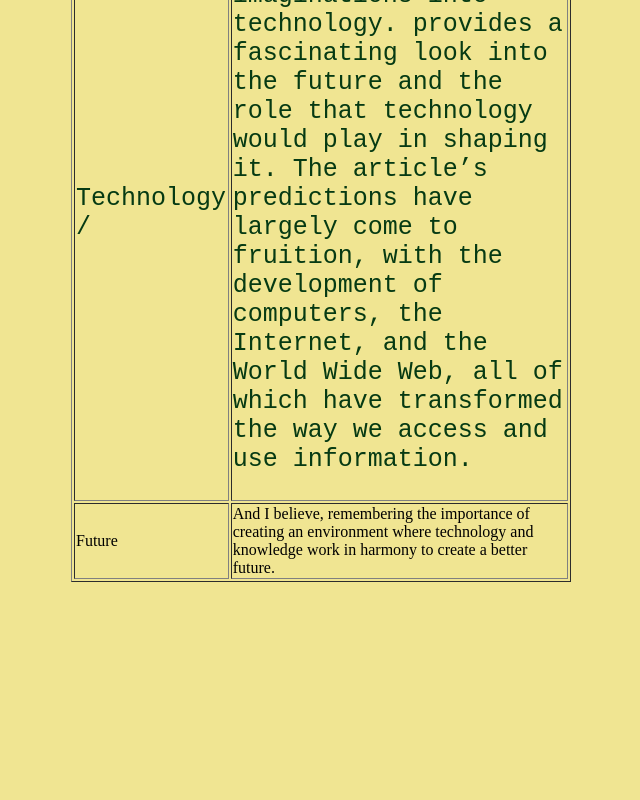
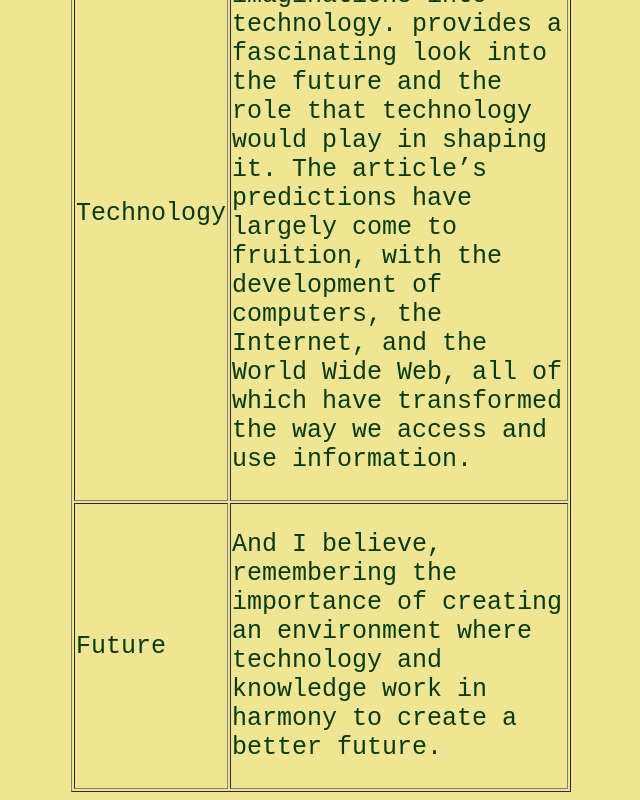
Before and after one commit to esmeraldahan/esmeraldahan.github.io, a plain HTML site: page index.html in a window 1280 px wide. Shown: the part 1785-2585 px from the top of the page, without its empty margins (319-959 px from the left). Before the commit the page ends 2375 px from the top, so only its background shows below. Drawn offline with Linux system fonts and the light colour scheme.

Commit message:
Update index.html

```diff
--- a/index.html
+++ b/index.html
@@ -94,7 +94,7 @@
                 </tr>
                 <tr>
                  <td>
-                       <p>Memex </p>
+                       <p>Memex</p>
                  </td>
                  <td>
                        <p>Bush introduced the idea of the "Memex," a machine that could store and retrieve vast amounts of information, revolutionizing the way we store, process, and access information. Which is, I believe, a familiar daily-use to us right now.
@@ -102,7 +102,7 @@
                 </tr>
                 <tr>
                  <td>
-                       <p>Technology  /<p>
+                       <p>Technology</p>
                  </td>
                  <td>
                        <p>Bush made bold imaginations into technology. provides a fascinating look into the future and the role that technology would play in shaping it. The article’s predictions have largely come to fruition, with the development of computers, the Internet, and the World Wide Web, all of which have transformed the way we access and use information.
@@ -110,11 +110,11 @@
                 </tr>
                 <tr>
                   <td>
-                      Future
+                       <p>Future </p>
                   </td>
                   <td>
-                     And I believe, remembering the importance of creating an environment where technology and knowledge work in harmony to create a better future.
-                  </td>
+                     <p> And I believe, remembering the importance of creating an environment where technology and knowledge work in harmony to create a better future.
+                    </p></td>
                  </tr>
 
 				</details>
```
